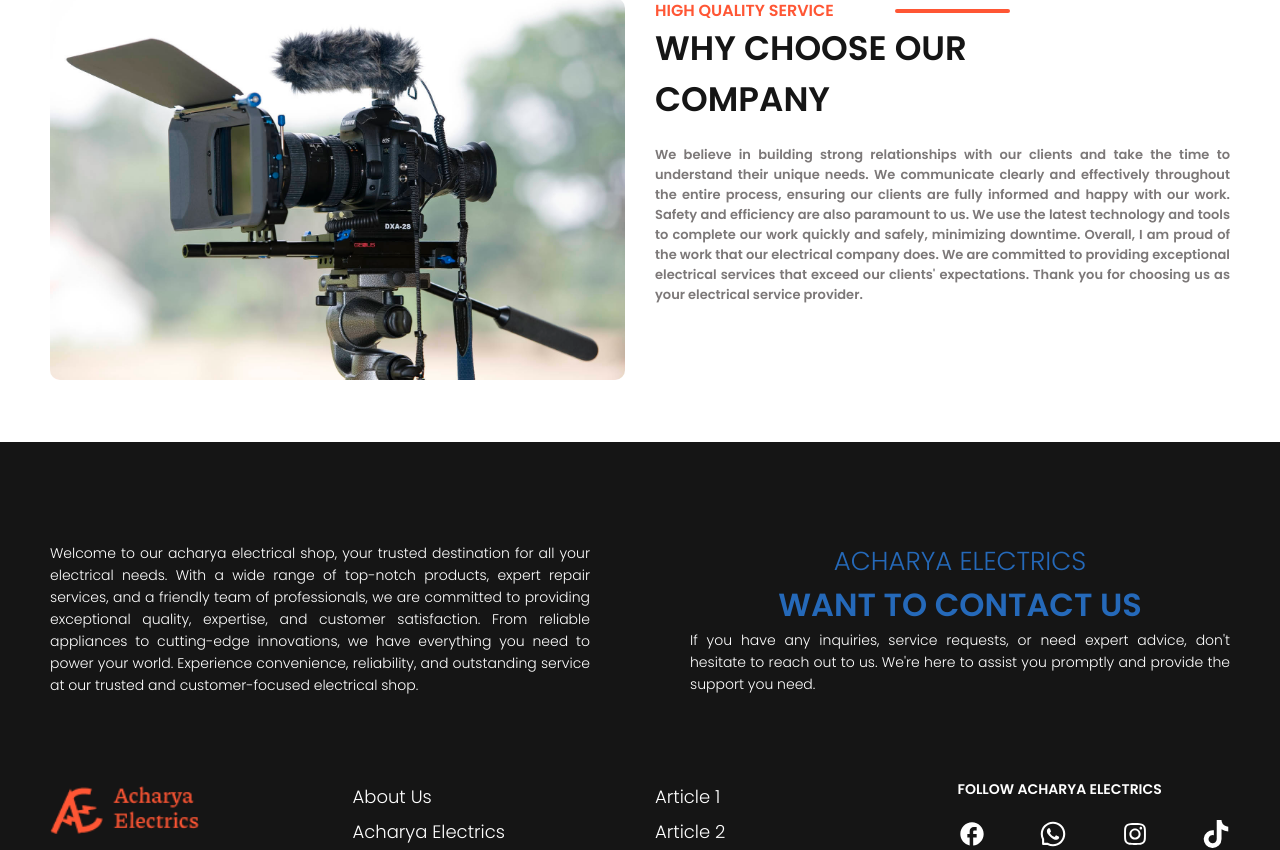
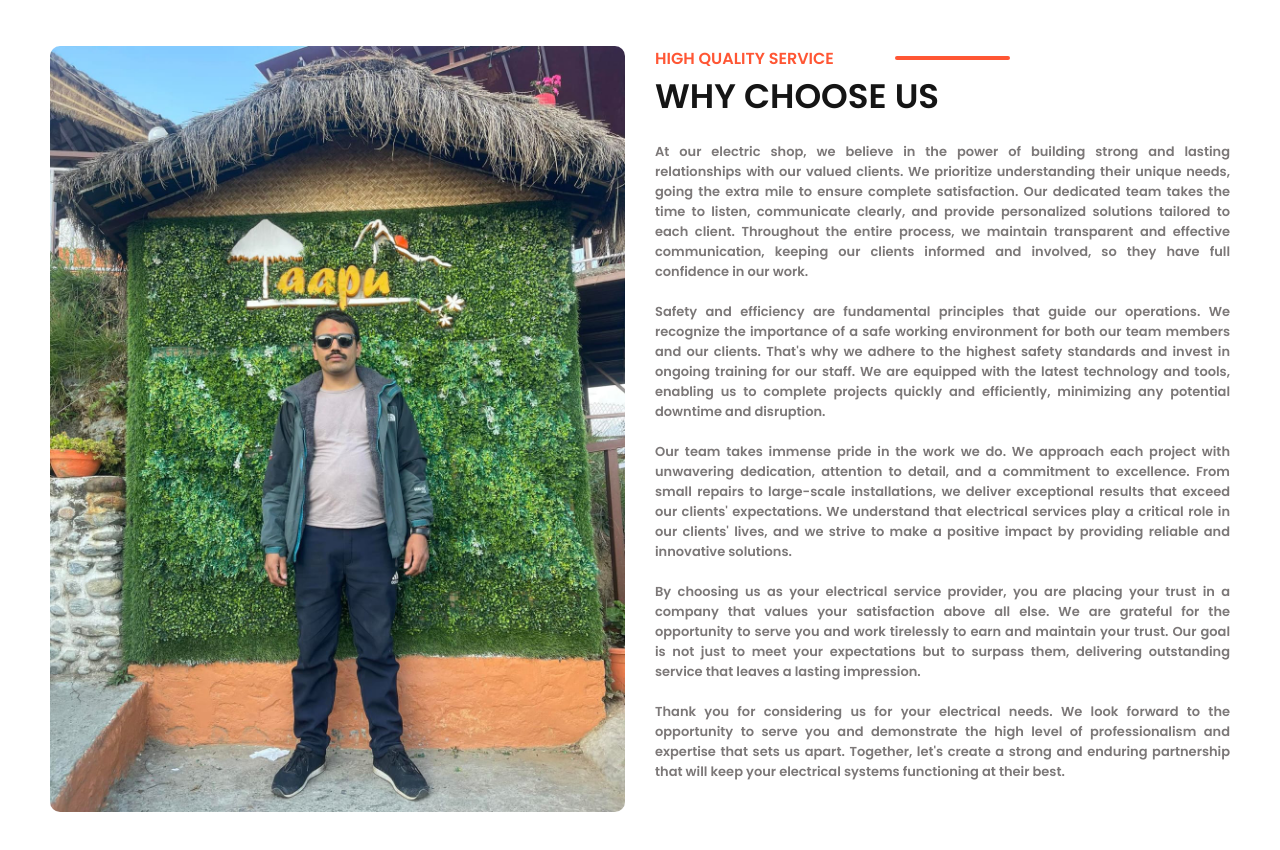
Before and after one commit to Sarin-Bhattarai/Acharya-electric-front, a React (Create React App) app: page /about in a window 1280 px wide. Shown: the part 652-1502 px from the top of the page. Built offline with nearby package versions, Linux system fonts and the light colour scheme.

Commit message:
feat(changes on about)

```diff
--- a/src/pages/about/About.jsx
+++ b/src/pages/about/About.jsx
@@ -1,8 +1,8 @@
 import "./about.css";
 import React from "react";
 import { Button } from "antd";
-import C1 from "../../resources/images/c1.jpg";
-import C2 from "../../resources/images/c2.jpg";
+import C1 from "../../resources/images/mee.jpg";
+import Dokan from "../../resources/images/dokan.jpg";
 import { useNavigate } from "react-router-dom";
 
 const About = () => {
@@ -38,7 +38,7 @@
             </Button>
           </div>
           <div className="aboutImg">
-            <img src={C2} alt="c1" />
+            <img src={Dokan} alt="c1" />
           </div>
         </div>
 
@@ -48,23 +48,70 @@
           </div>
           <div className="heading">
             <h5>HIGH QUALITY SERVICE</h5>
-            <h1>WHY CHOOSE OUR</h1>
-            <h1>COMPANY</h1>
+            <h1>WHY CHOOSE US</h1>
             <p
               style={{
                 marginBottom: "20px",
               }}
             >
-              We believe in building strong relationships with our clients and
-              take the time to understand their unique needs. We communicate
-              clearly and effectively throughout the entire process, ensuring
-              our clients are fully informed and happy with our work. Safety and
-              efficiency are also paramount to us. We use the latest technology
-              and tools to complete our work quickly and safely, minimizing
-              downtime. Overall, I am proud of the work that our electrical
-              company does. We are committed to providing exceptional electrical
-              services that exceed our clients' expectations. Thank you for
-              choosing us as your electrical service provider.
+              At our electric shop, we believe in the power of building strong
+              and lasting relationships with our valued clients. We prioritize
+              understanding their unique needs, going the extra mile to ensure
+              complete satisfaction. Our dedicated team takes the time to
+              listen, communicate clearly, and provide personalized solutions
+              tailored to each client. Throughout the entire process, we
+              maintain transparent and effective communication, keeping our
+              clients informed and involved, so they have full confidence in our
+              work.
+            </p>
+            <p
+              style={{
+                marginBottom: "20px",
+              }}
+            >
+              Safety and efficiency are fundamental principles that guide our
+              operations. We recognize the importance of a safe working
+              environment for both our team members and our clients. That's why
+              we adhere to the highest safety standards and invest in ongoing
+              training for our staff. We are equipped with the latest technology
+              and tools, enabling us to complete projects quickly and
+              efficiently, minimizing any potential downtime and disruption.
+            </p>
+            <p
+              style={{
+                marginBottom: "20px",
+              }}
+            >
+              Our team takes immense pride in the work we do. We approach each
+              project with unwavering dedication, attention to detail, and a
+              commitment to excellence. From small repairs to large-scale
+              installations, we deliver exceptional results that exceed our
+              clients' expectations. We understand that electrical services play
+              a critical role in our clients' lives, and we strive to make a
+              positive impact by providing reliable and innovative solutions.
+            </p>
+            <p
+              style={{
+                marginBottom: "20px",
+              }}
+            >
+              By choosing us as your electrical service provider, you are
+              placing your trust in a company that values your satisfaction
+              above all else. We are grateful for the opportunity to serve you
+              and work tirelessly to earn and maintain your trust. Our goal is
+              not just to meet your expectations but to surpass them, delivering
+              outstanding service that leaves a lasting impression.
+            </p>
+            <p
+              style={{
+                marginBottom: "20px",
+              }}
+            >
+              Thank you for considering us for your electrical needs. We look
+              forward to the opportunity to serve you and demonstrate the high
+              level of professionalism and expertise that sets us apart.
+              Together, let's create a strong and enduring partnership that will
+              keep your electrical systems functioning at their best.
             </p>
           </div>
         </div>
```
Also changed, not shown: src/resources/images/dokan.jpg (added), src/resources/images/mee.jpg (added).
